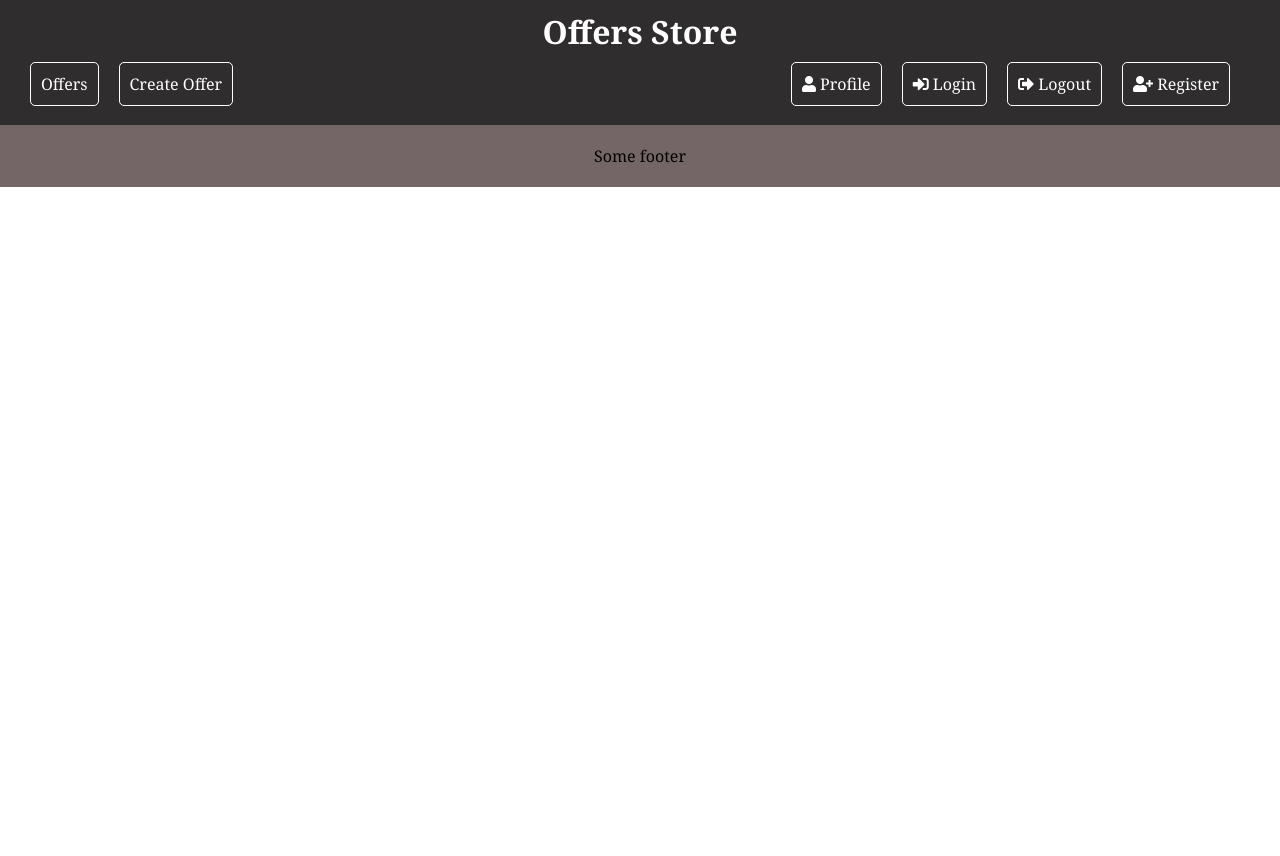
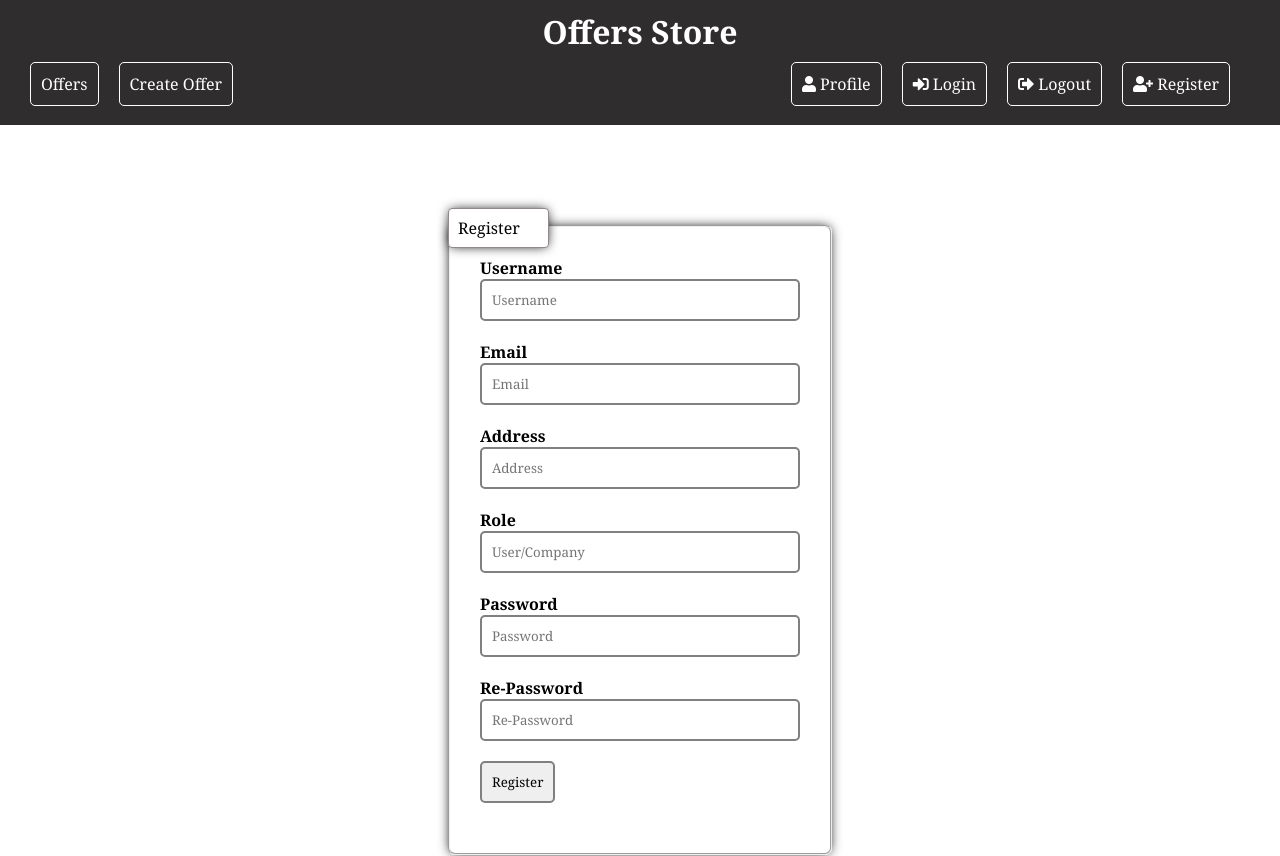
Before and after one commit to NikolaChoynev/offers-store, a React (Create React App) app in the folder client/: page /users/register in a window 1280 px wide. Shown: the top 856 px of the page. Before the commit the page ends 800 px from the top, so only its background shows below. Built offline with nearby package versions, Linux system fonts and the light colour scheme.

Commit message:
add Login/Register Forms

```diff
--- a/client/src/components/Header/Header.js
+++ b/client/src/components/Header/Header.js
@@ -48,7 +48,7 @@ const Header = () => {
           </li>
           <li>
             <NavLink
-              to="/login"
+              to="/users/login"
               activeStyle={{
                 background: "black",
                 color: "white",
@@ -72,7 +72,7 @@ const Header = () => {
           <li>
 
           <NavLink
-              to="/register "
+              to="/users/register "
               activeStyle={{
                 background: "black",
                 color: "white",
--- /dev/null
+++ b/client/src/components/Login/Login.js
@@ -0,0 +1,26 @@
+import style from './Login.module.css';
+
+const Login = () => {
+    return (
+        <section className={style.login}>
+            <form action="#" method="post">
+                <fieldset>
+                    <legend>Login</legend>
+                    <p>
+                        <label htmlFor="email">Email</label>
+                        <input type="email" name="email" id="email" placeholder="Email"/>
+                    </p>
+
+                    <p>
+                        <label htmlFor="password">Password</label>
+                        <input type="password" name="password" id="password" placeholder="Password"/>
+                    </p>
+                    <input type="submit" name="addOffer" id="addOffer" value="Login" />
+
+                </fieldset>
+            </form>
+        </section>
+    );
+};
+
+export default Login;
--- /dev/null
+++ b/client/src/components/Login/Login.module.css
@@ -0,0 +1,45 @@
+.login {
+    max-width: 30%;
+    margin: 100px auto;
+}
+
+.login input {
+    max-width: 100%;
+    margin-bottom: 20px;
+    padding: 10px;
+    border: 2px solid gray;
+    border-radius: 5px;
+}
+
+.login select {
+    max-width: 20%;
+    margin-bottom: 20px;
+}
+
+.login label {
+    font-weight: 600;
+}
+
+.login p {
+    display: flex;
+    flex-direction: column;
+}
+
+.login fieldset {
+    padding: 30px 30px;
+    border-radius: 7px;
+    position: relative;
+    box-shadow: 0px 0px 12px -2px black;
+}
+
+.login fieldset legend {
+    padding: 8px 28px 8px 9px;
+    border: 1.5px solid rgb(143, 137, 137);
+    border-radius: 4px;
+    position: absolute;
+    top: -19px;
+    left: -2px;
+    z-index: 0;
+    background: white;
+    box-shadow: 0px 0px 12px -2px black;
+}
--- /dev/null
+++ b/client/src/components/Login/index.js
@@ -0,0 +1,3 @@
+import Login from './Login';
+
+export default Login;
--- a/client/src/components/Main/Main.js
+++ b/client/src/components/Main/Main.js
@@ -5,6 +5,8 @@ import style from "./Main.module.css";
 import Offers from "../Offers";
 import Details from "../Details";
 import Create from "../Create";
+import Login from "../Login";
+import Register from "../Register";
 
 const Main = () => {
   return (
@@ -13,6 +15,9 @@ const Main = () => {
         <Route path="/" component={Offers} exact />
         <Route path="/offers/details/:id" component={Details} exact />
         <Route path="/offers/create" component={Create} exact />
+        <Route path="/users/login" component={Login} exact />
+        <Route path="/users/register" component={Register} exact />
+
       </Switch>{" "}
     </main>
   );
--- /dev/null
+++ b/client/src/components/Register/Register.js
@@ -0,0 +1,67 @@
+import style from "./Register.module.css";
+
+const Register = () => {
+  return (
+    <section className={style.register}>
+      <form action="#" method="post">
+        <fieldset>
+          <legend>Register</legend>
+          <p>
+            <label htmlFor="username">Username</label>
+            <input
+              type="text"
+              name="username"
+              id="username"
+              placeholder="Username"
+            />
+          </p>
+
+          <p>
+            <label htmlFor="email">Email</label>
+            <input type="email" name="email" id="email" placeholder="Email" />
+          </p>
+          <p>
+            <label htmlFor="address">Address</label>
+            <input
+              type="text"
+              name="address"
+              id="address"
+              placeholder="Address"
+            />
+          </p>
+          <p>
+            <label htmlFor="role">Role</label>
+            <input
+              type="text"
+              name="role"
+              id="role"
+              placeholder="User/Company"
+            />
+          </p>
+          <p>
+            <label htmlFor="password">Password</label>
+            <input
+              type="password"
+              name="password"
+              id="password"
+              placeholder="Password"
+            />
+          </p>
+          <p>
+            <label htmlFor="re-password">Re-Password</label>
+            <input
+              type="password"
+              name="re-password"
+              id="re-password"
+              placeholder="Re-Password"
+            />
+          </p>
+
+          <input type="submit" name="addOffer" id="addOffer" value="Register" />
+        </fieldset>
+      </form>
+    </section>
+  );
+};
+
+export default Register;
--- /dev/null
+++ b/client/src/components/Register/Register.module.css
@@ -0,0 +1,45 @@
+.register {
+    max-width: 30%;
+    margin: 100px auto;
+}
+
+.register input {
+    max-width: 100%;
+    margin-bottom: 20px;
+    padding: 10px;
+    border: 2px solid gray;
+    border-radius: 5px;
+}
+
+.register select {
+    max-width: 20%;
+    margin-bottom: 20px;
+}
+
+.register label {
+    font-weight: 600;
+}
+
+.register p {
+    display: flex;
+    flex-direction: column;
+}
+
+.register fieldset {
+    padding: 30px 30px;
+    border-radius: 7px;
+    position: relative;
+    box-shadow: 0px 0px 12px -2px black;
+}
+
+.register fieldset legend {
+    padding: 8px 28px 8px 9px;
+    border: 1.5px solid rgb(143, 137, 137);
+    border-radius: 4px;
+    position: absolute;
+    top: -19px;
+    left: -2px;
+    z-index: 0;
+    background: white;
+    box-shadow: 0px 0px 12px -2px black;
+}
--- /dev/null
+++ b/client/src/components/Register/index.js
@@ -0,0 +1,3 @@
+import Register from './Register';
+
+export default Register;
```
